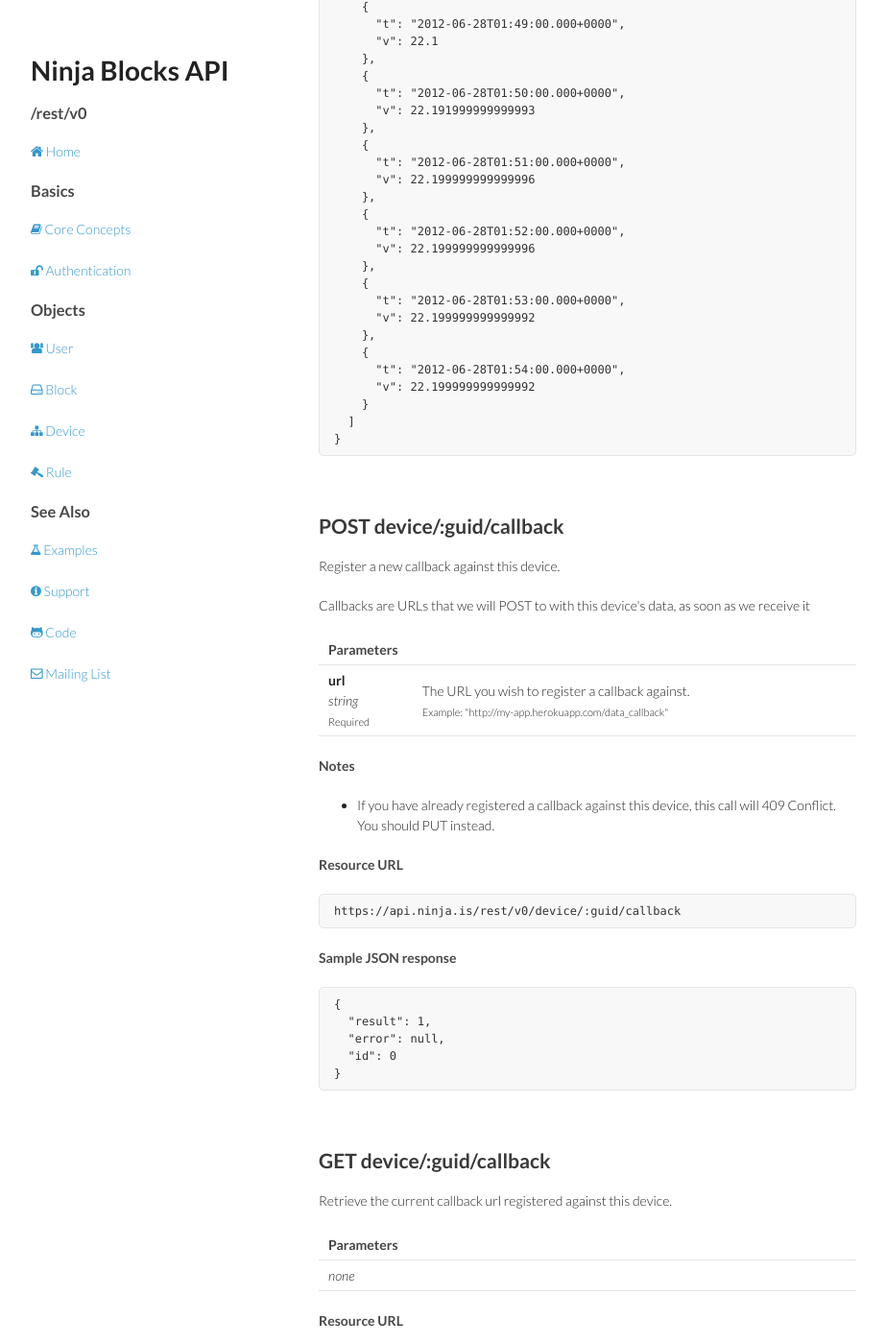
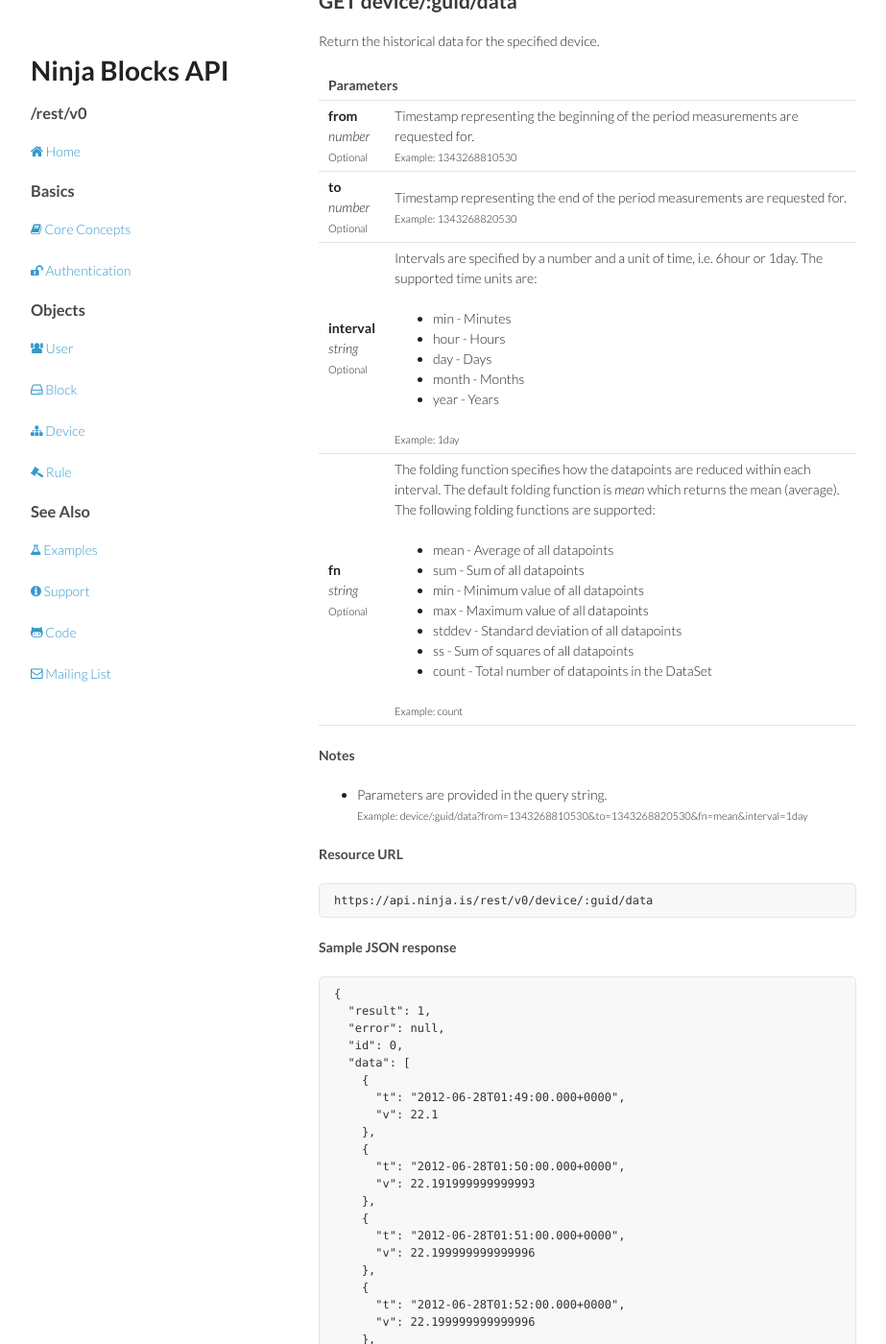
Before and after one commit to ninjablocks/ninjablocks.github.com, a Jekyll site: the page built from device.html, in a window 1280 px wide and 1400 px high, scrolled down 5267 px. Shown: the whole window at 96% size, without its empty margins (178-1101 px from the left). Built offline with Jekyll 4.4.1, drawn with Linux system fonts in a browser that asks for light colours; nearby versions of some CDN libraries; some of the changed text lies outside the part shown.

Commit message:
GET device metadata endpoint and include interval/folding fn in data endpoint

```diff
--- a/device.html
+++ b/device.html
@@ -17,6 +17,10 @@
       <tr>
         <td><a href="#device-get-devices">GET devices</a></td>
         <td>Returns the list of devices associated with the authenticating user.</td>
+      </tr>
+      <tr>
+        <td><a href="#device-get">GET device/:guid</a></td>
+        <td>Fetch metadata about the specified device.</td>
       </tr>
       <tr>
         <td><a href="#device-update-device">PUT device/:guid</a></td>
@@ -141,14 +145,42 @@
 }</code></pre>
   <h4>Curl Example</h4>
   <p>List all your devices</p>
-  <pre><code>
-curl -H 'Content-Type: application/json' \
-     -X 'GET' \
-     -i https://api.ninja.is/rest/v0/devices?user_access_token=YOUR_API_TOKEN
-  </code></pre>
+<pre><code>curl -H 'Content-Type: application/json' \
+   -X 'GET' \
+   -i https://api.ninja.is/rest/v0/devices?user_access_token=YOUR_API_TOKEN</code></pre>
 
-<p><strong>Curl tip</strong> JSON responses on the command line can be very hard to read. The simplest way is to get <a href="https://github.com/trentm/json">this excellent json script</a> and then add pipe to json <code>| json</code> at the end of your curl commands. Slightly more work to install but well worth the effort if you regularly work with restful APIs is the python utility <a href="https://github.com/jkbr/httpie">HTTPie</a>.</p>
+<p><strong>Tip:</strong> JSON responses on the command line can be very hard to read. The simplest way is to get <a href="https://github.com/trentm/json">this excellent json script</a> and then add pipe to json <code>| json</code> at the end of your curl commands. Slightly more work to install but well worth the effort if you regularly work with restful APIs is the python utility <a href="https://github.com/jkbr/httpie">HTTPie</a>.</p>
 
+  <p>&nbsp;</p>
+  <a name="device-get" id="device-get"></a>
+  <h2>GET device/:guid</h2>
+  <p>Fetch metadata about the specified device.</p>
+  <table>
+    <tbody>
+      <tr>
+        <th colspan="2">Parameters</th>
+      </tr>
+      <tr>
+        <td colspan="2">none</td>
+      </tr>
+    </tbody>
+  </table>
+  <h4>Resource URL</h4>
+  <pre><code>https://api.ninja.is/rest/v0/device/:guid</code></pre>
+  <h4>Sample JSON response</h4>
+<pre><code>{
+    "result": 1,
+    "error": null,
+    "id": 0,
+    "data": {
+        "did": "1000",
+        "gid": "0",
+        "guid": "STEALTHYNINJA_0_0_1000",
+        "meta": {},
+        "subDevices": {},
+        "vid": "0"
+    }
+}</code></pre>
 
   <p>&nbsp;</p>
   <a name="device-update-device" id="device-update-device"></a>
@@ -268,11 +300,43 @@
           <small>Example: 1343268820530</small>
         </td>
       </tr>
+      <tr>
+        <td><strong>interval</strong><br /><em>string</em><br /><small>Optional</small></td>
+        <td>
+          Intervals are specified by a number and a unit of time, i.e. 6hour or 1day. The supported time units are:
+          <br /><br />
+          <ul>
+            <li>min - Minutes</li>
+            <li>hour - Hours</li>
+            <li>day - Days</li>
+            <li>month - Months</li>
+            <li>year - Years</li>
+          </ul>
+          <small>Example: 1day</small>
+        </td>
+      </tr>
+      <tr>
+        <td><strong>fn</strong><br /><em>string</em><br /><small>Optional</small></td>
+        <td>
+          The folding function specifies how the datapoints are reduced within each interval. The default folding function is <em>mean</em> which returns the mean (average). The following folding functions are supported:
+          <br /><br />
+          <ul>
+            <li>mean - Average of all datapoints</li>
+            <li>sum - Sum of all datapoints</li>
+            <li>min - Minimum value of all datapoints</li>
+            <li>max - Maximum value of all datapoints</li>
+            <li>stddev - Standard deviation of all datapoints</li>
+            <li>ss - Sum of squares of all datapoints</li>
+            <li>count - Total number of datapoints in the DataSet</li>
+          </ul>
+          <small>Example: count</small>
+        </td>
+      </tr>
     </tbody>
   </table>
   <h4>Notes</h4>
   <ul>
-    <li>Parameters are provided in the query string.<br /><small>Example: device/:guid/data?from=1343268810530&to=1343268820530</small></li>
+    <li>Parameters are provided in the query string.<br /><small>Example: device/:guid/data?from=1343268810530&to=1343268820530&fn=mean&interval=1day</small></li>
   </ul>
   <h4>Resource URL</h4>
   <pre><code>https://api.ninja.is/rest/v0/device/:guid/data</code></pre>
```
Also changed, not shown: 8 other files.
